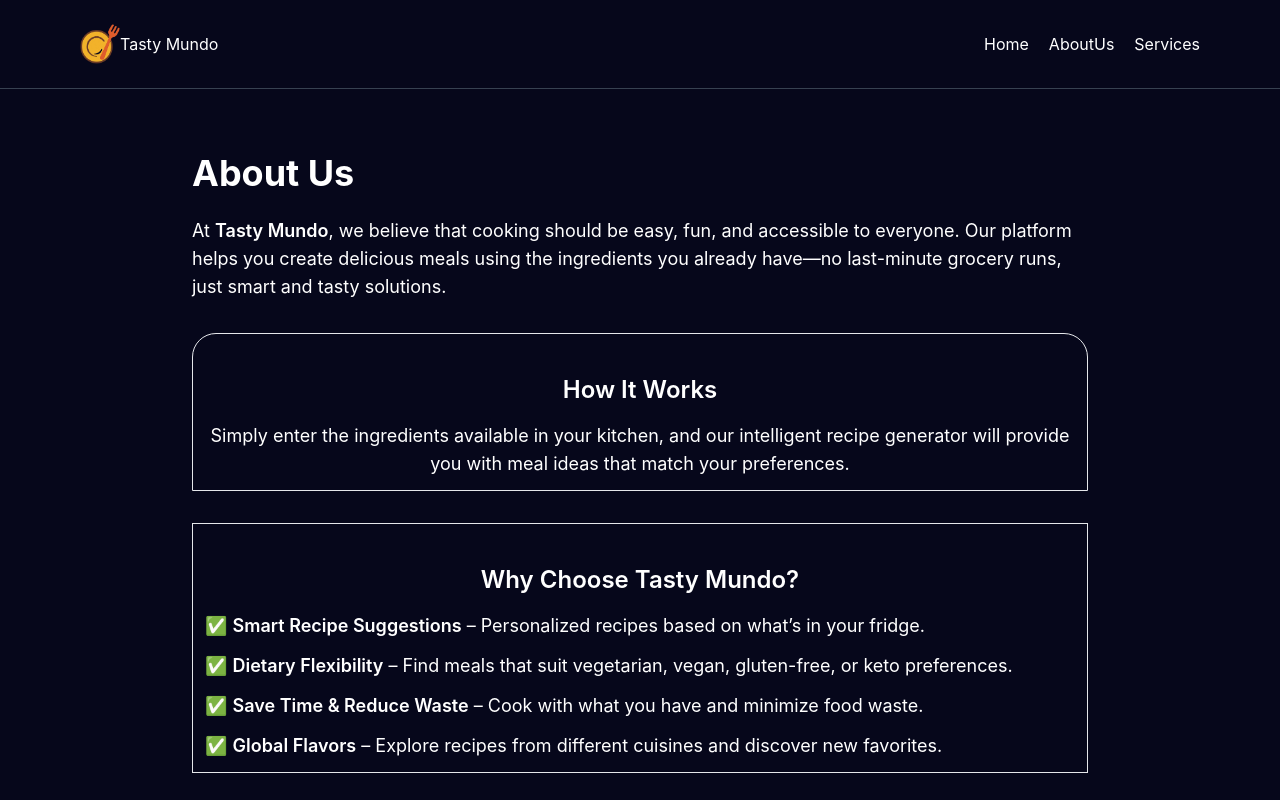
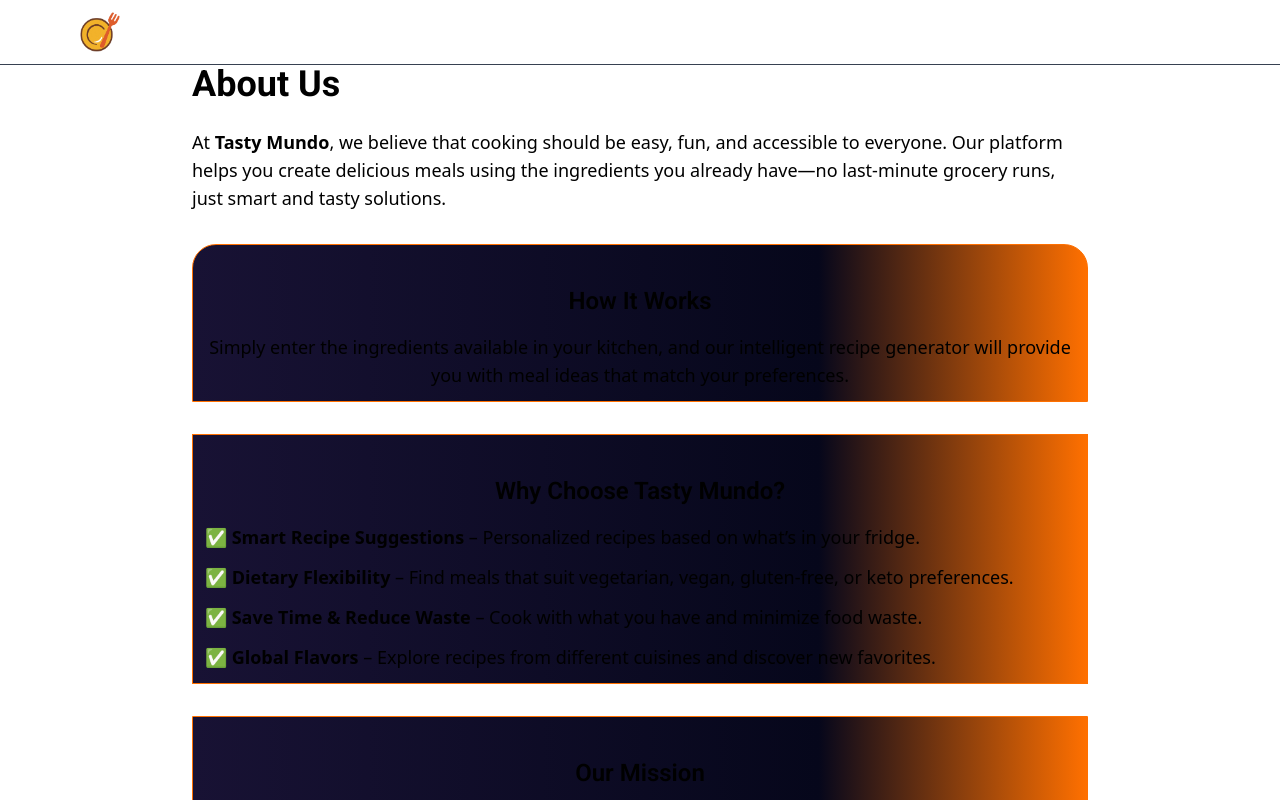
Before and after one commit to AimableUK/Tasty_Mundo, a React (Vite) app: page /aboutus in a window 1280 px wide. Shown: the top 800 px of the page. Built offline with nearby package versions, Linux system fonts and the light colour scheme.

Commit message:
Working with the HomePage For this AI

```diff
--- a/index.html
+++ b/index.html
@@ -1,9 +1,21 @@
-<!doctype html>
+<!DOCTYPE html>
 <html lang="en">
   <head>
     <meta charset="UTF-8" />
     <link rel="icon" type="image/svg+xml" href="/tastyMundo.png" />
     <meta name="viewport" content="width=device-width, initial-scale=1.0" />
+    <link rel="preconnect" href="https://fonts.googleapis.com" />
+    <link rel="preconnect" href="https://fonts.gstatic.com" crossorigin />
+    <link
+      href="https://fonts.googleapis.com/css2?family=Nunito:ital,wght@0,200..1000;1,200..1000&display=swap"
+      rel="stylesheet"
+    />
+    <link rel="preconnect" href="https://fonts.googleapis.com" />
+    <link rel="preconnect" href="https://fonts.gstatic.com" crossorigin />
+    <link
+      href="https://fonts.googleapis.com/css2?family=Roboto:ital,wght@0,100..900;1,100..900&display=swap"
+      rel="stylesheet"
+    />
     <title>Tasty Mundo</title>
   </head>
   <body>
--- a/src/Components/AboutUs/AboutUs.jsx
+++ b/src/Components/AboutUs/AboutUs.jsx
@@ -2,7 +2,7 @@
   return (
     <section className="py-16 px-6 md:px-12">
       <div className="max-w-4xl mx-auto">
-        <h1 className="text-3xl md:text-4xl font-bold mb-6 font-poppins">About Us</h1>
+        <h1 className="text-3xl md:text-4xl font-bold mb-6 font-roboto">About Us</h1>
         <p className="text-lg mb-6">
           At <span className="font-semibold">Tasty Mundo</span>, we believe that cooking should be easy, fun, and accessible to everyone.
           Our platform helps you create delicious meals using the ingredients you already have—no last-minute grocery runs, just smart and tasty solutions.
@@ -10,14 +10,14 @@
       </div>
 
       <div className="max-w-4xl mx-auto mt-8 border p-3 pt-10 rounded-t-3xl border-primaryColor bg-gradient-to-r from-getStartedpriColor via-primaryBody to-primaryColor via-70% transition ease-in-out duration-300 hover:scale-95">
-      <h2 className="text-2xl font-semibold mb-4 font-poppins text-center">How It Works</h2>
+      <h2 className="text-2xl font-semibold mb-4 font-roboto text-center">How It Works</h2>
         <p className="text-lg text-center">
           Simply enter the ingredients available in your kitchen, and our intelligent recipe generator will provide you with meal ideas that match your preferences.
         </p>
       </div>
 
       <div className="max-w-4xl mx-auto mt-8 border p-3 pt-10 border-primaryColor bg-gradient-to-r from-getStartedpriColor via-primaryBody to-primaryColor via-70% transition ease-in-out duration-300 hover:scale-105">
-        <h2 className="text-2xl font-semibold mb-4 font-poppins text-center">Why Choose Tasty Mundo?</h2>
+        <h2 className="text-2xl font-semibold mb-4 font-roboto text-center">Why Choose Tasty Mundo?</h2>
         <ul className="text-lg space-y-3">
           <li>✅ <span className="font-semibold">Smart Recipe Suggestions</span> – Personalized recipes based on what’s in your fridge.</li>
           <li>✅ <span className="font-semibold">Dietary Flexibility</span> – Find meals that suit vegetarian, vegan, gluten-free, or keto preferences.</li>
@@ -27,7 +27,7 @@
       </div>
 
       <div className="max-w-4xl mx-auto mt-8 border p-3 pt-10 rounded-b-3xl border-primaryColor bg-gradient-to-r from-getStartedpriColor via-primaryBody to-primaryColor via-70% transition ease-in-out duration-300 hover:scale-95">
-        <h2 className="text-2xl font-semibold mb-4 font-poppins text-center">Our Mission</h2>
+        <h2 className="text-2xl font-semibold mb-4 font-roboto text-center">Our Mission</h2>
         <p className="text-lg text-center">
           We aim to make home cooking <span className="font-semibold">simpler, smarter, and more sustainable</span>.
           Whether you're a beginner or an experienced cook, Tasty Mundo helps you create meals with confidence.
--- a/src/Components/Header/Header.jsx
+++ b/src/Components/Header/Header.jsx
@@ -1,22 +1,43 @@
-import tastyMundoLogo from '/tastyMundo.png'
-import { Link } from 'react-router-dom'
+import tastyMundoLogo from "/tastyMundo.png";
+import { Link } from "react-router-dom";
 
 export default function Header() {
-
-
   return (
-        <header className='flex flex-col md:flex-row pt-2 gap-2 justify-between md:p-6 md:gap-10 pb-2 md:pl-20 md:pr-20 items-center border-b border-gray-700'>
-            <div className='flex flex-row items-center'>
-                <Link to={'/'}><img className='w-10 h-10' src={tastyMundoLogo} alt='Tasty Mundo Logo' /></Link>
-                <Link to={'/'}><h3>Tasty Mundo</h3></Link>
+    <header className="bg- text-white w-full fixed flex flex-col md:flex-row pt-2 gap-2 justify-between md:p-3 md:gap-10 pb-2 md:pl-20 md:pr-20 items-center border-b border-gray-700">
+      <div className="flex flex-row items-center">
+        <Link to={"/"}>
+          <img
+            className="w-10 h-10"
+            src={tastyMundoLogo}
+            alt="Tasty Mundo Logo"
+          />
+        </Link>
+        <Link to={"/"}>
+          <h3 className="font-nunito font-bold">Tasty Mundo</h3>
+        </Link>
       </div>
       <div>
-                <ul className='flex'>
-                    <Link className='mr-5 hover:text-primaryColor transition ease-in-out duration-200' to={'/'}>Home</Link>
-                    <Link className='mr-5 hover:text-primaryColor transition ease-in-out duration-200' to={'/aboutus'}>AboutUs</Link>
-                    <Link className='hover:text-primaryColor transition ease-in-out duration-200' to={'/services'}>Services</Link>
+        <ul className="flex">
+          <Link
+            className="font-nunito font-bold mr-5 hover:text-primaryColor transition ease-in-out duration-200"
+            to={"/"}
+          >
+            Home
+          </Link>
+          <Link
+            className="font-nunito font-bold mr-5 hover:text-primaryColor transition ease-in-out duration-200"
+            to={"/aboutus"}
+          >
+            AboutUs
+          </Link>
+          <Link
+            className="font-nunito font-bold hover:text-primaryColor transition ease-in-out duration-200"
+            to={"/services"}
+          >
+            Services
+          </Link>
         </ul>
       </div>
     </header>
-    )
+  );
 }
--- a/src/Components/Home/Home.jsx
+++ b/src/Components/Home/Home.jsx
@@ -1,5 +1,7 @@
 import { Link } from "react-router-dom";
 import { useState } from "react";
+import client from "../../assets/client.png";
+import CosmosCanvas from "../canvas/CosmosCanvas";
 
 const Home = () => {
   const faqs = [
@@ -65,7 +67,99 @@
     },
   ];
 
-  return <div></div>;
+  return (
+    <div>
+      {/* Welcome Text */}
+      <div className="text-white">
+        <CosmosCanvas />
+        <div className="absolute inset-0 flex items-center justify-center">erdf</div>
+      </div>
+      <section className="m-10 flex flex-col md:flex-row">
+        <div>
+          <img src={client} alt="Tasty Mundo Client" className="w-[400px]" />
+        </div>
+        <div className="">
+          <h2 className="font-roboto text-3xl font-bold">
+            "Unlock a World of Culinary Creativity!
+          </h2>
+          <p>
+            Transform your kitchen with Our App! <br />
+            Discover endless recipe ideas using fresh ingredients and cook like
+            a Professional Chef. Start your culinary journey today!"
+          </p>
+        </div>
+      </section>
+
+      {/* Generate Recipe */}
+      <section>
+        <div></div>
+        <div></div>
+      </section>
+
+      {/* Trending Flavors */}
+      <section>
+        {/* Header */}
+        <div>
+          <h1></h1>
+          <div></div>
+        </div>
+
+        {/* Flavors */}
+        <div></div>
+      </section>
+
+      {/* New From TastyMundo */}
+      <section>
+        <h1></h1>
+        <div></div>
+      </section>
+
+      {/* Testimonial */}
+      <section>
+        {/* Picture */}
+        <div></div>
+
+        {/* Details */}
+        <div>
+          {/* stars */}
+          <div></div>
+
+          {/* Testimonial */}
+          <div></div>
+
+          {/* Name + Other */}
+          <div>
+            <div></div>
+            <div></div>
+          </div>
+        </div>
+      </section>
+
+      {/* Your Recent Discorvies */}
+      <section>
+        <h1></h1>
+        <div></div>
+      </section>
+
+      {/* Trending in Season */}
+      <section>
+        {/* Header */}
+        <div>
+          <h1></h1>
+          <div></div>
+        </div>
+
+        {/* Flavors */}
+        <div></div>
+      </section>
+
+      {/* FAQ */}
+      <section>
+        <div></div>
+        <div></div>
+      </section>
+    </div>
+  );
 };
 
 export default Home;
--- /dev/null
+++ b/src/Components/canvas/CosmosCanvas.jsx
@@ -0,0 +1,102 @@
+import { useEffect, useRef } from "react";
+
+const CosmosCanvas = () => {
+  const canvasRef = useRef(null);
+
+  useEffect(() => {
+    const canvas = canvasRef.current;
+    const ctx = canvas.getContext("2d");
+
+    const resizeCanvas = () => {
+      canvas.width = window.innerWidth;
+      canvas.height = window.innerHeight;
+    };
+
+    resizeCanvas();
+    window.addEventListener("resize", resizeCanvas);
+
+    const particles = [];
+    const numParticles = 100;
+
+    class Particle {
+      constructor(x, y, radius, speed) {
+        this.x = x;
+        this.y = y;
+        this.radius = radius;
+        this.speed = speed;
+        this.angle = Math.random() * Math.PI * 2;
+      }
+
+      update() {
+        this.x += Math.cos(this.angle) * this.speed;
+        this.y += Math.sin(this.angle) * this.speed;
+
+        if (this.x < 0 || this.x > canvas.width)
+          this.angle = Math.PI - this.angle;
+        if (this.y < 0 || this.y > canvas.height) this.angle = -this.angle;
+      }
+
+      draw() {
+        ctx.beginPath();
+        ctx.arc(this.x, this.y, this.radius, 0, Math.PI * 2);
+        ctx.fillStyle = "rgba(255, 255, 255, 0.8)";
+        ctx.fill();
+      }
+    }
+
+    for (let i = 0; i < numParticles; i++) {
+      particles.push(
+        new Particle(
+          Math.random() * canvas.width,
+          Math.random() * canvas.height,
+          Math.random() * 4 + 1,
+          Math.random() * 0.5 + 0.2
+        )
+      );
+    }
+
+    const connectParticles = () => {
+      for (let a = 0; a < particles.length; a++) {
+        for (let b = a + 1; b < particles.length; b++) {
+          const dist = Math.hypot(
+            particles[a].x - particles[b].x,
+            particles[a].y - particles[b].y
+          );
+
+          if (dist < 120) {
+            ctx.strokeStyle = `rgba(255, 255, 255, ${1 - dist / 120})`;
+            ctx.lineWidth = 0.7;
+            ctx.beginPath();
+            ctx.moveTo(particles[a].x, particles[a].y);
+            ctx.lineTo(particles[b].x, particles[b].y);
+            ctx.stroke();
+          }
+        }
+      }
+    };
+
+    const animate = () => {
+      ctx.clearRect(0, 0, canvas.width, canvas.height);
+      particles.forEach((particle) => {
+        particle.update();
+        particle.draw();
+      });
+      connectParticles();
+      requestAnimationFrame(animate);
+    };
+
+    animate();
+
+    return () => {
+      window.removeEventListener("resize", resizeCanvas);
+    };
+  }, []);
+
+  return (
+    <div className="relative -z-10 top-0 left-0 w-full h-screen overflow-hidden bg-[radial-gradient(circle,#1b2735,#090a0f)]">
+      <canvas ref={canvasRef} className="block w-full h-full" />
+    </div>
+  );
+};
+
+export default CosmosCanvas;
--- a/src/Layout.jsx
+++ b/src/Layout.jsx
@@ -4,7 +4,6 @@
 import PageTitleUpdater from "./Components/TitleUpdater/PageTitleUpdater";
 
 const Layout = () => {
-
   return (
     <div className="overflow-x-hidden w-full">
       <PageTitleUpdater />
--- a/src/index.css
+++ b/src/index.css
@@ -13,9 +13,6 @@
 
 body {
   margin: 0;
-  font-family: Inter, sans-serif;
-  background-color: #06071b;
-  color: white;
   overflow-x: hidden;
 }
 
--- a/tailwind.config.js
+++ b/tailwind.config.js
@@ -2,7 +2,18 @@
 export default {
   content: ["./index.html", "./src/**/*.{js,ts,jsx,tsx}"],
   theme: {
-    extend: {},
+    extend: {
+      colors: {
+        primaryColor: "#ff7000",
+        getStartedpriColor: "#181234",
+        getStartedsecColor: "#3f1f55",
+        primaryBody: "#06071b",
+      },
+      fontFamily: {
+        nunito: ["nunito"],
+        roboto: ["roboto"],
+      },
+    },
   },
   plugins: [],
 };
```
Also changed, not shown: src/assets/client.png (added). Lines whose indentation alone changed are shown as unchanged.
